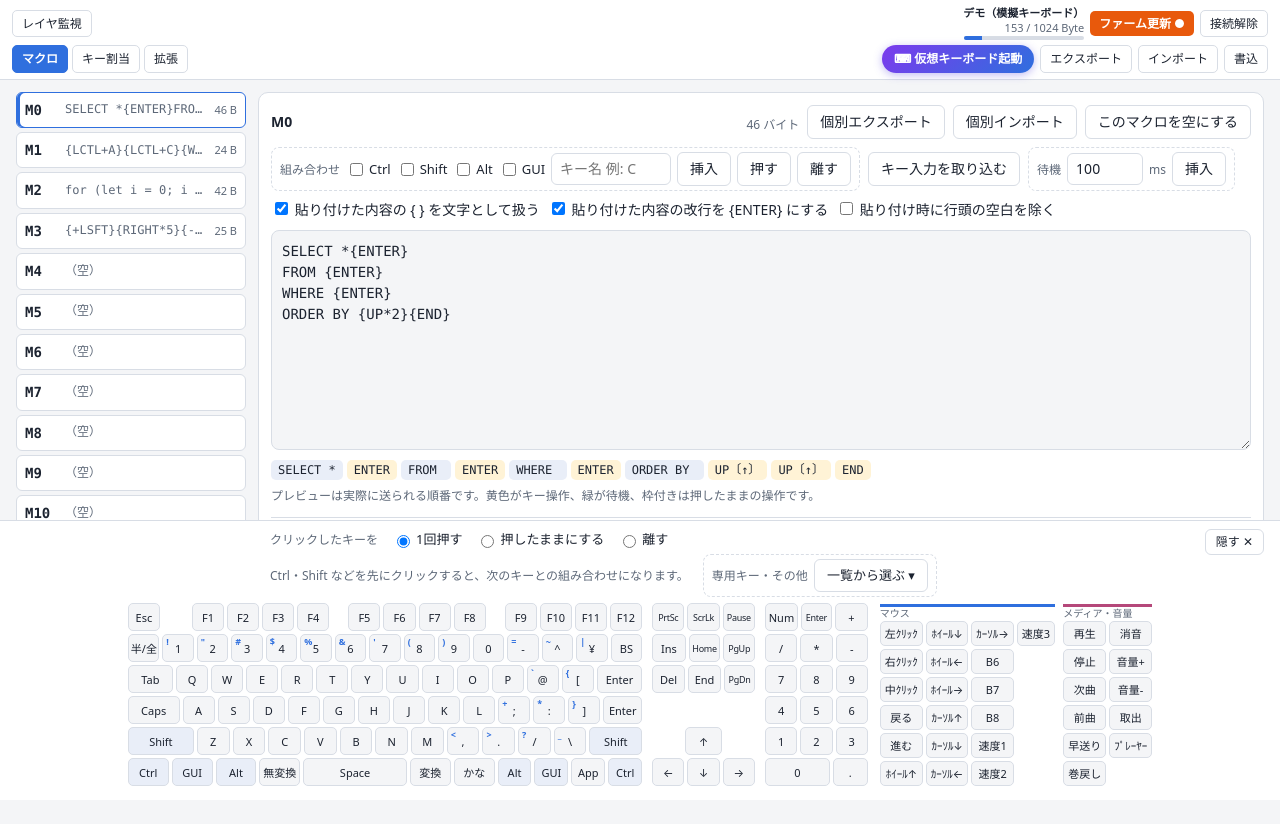
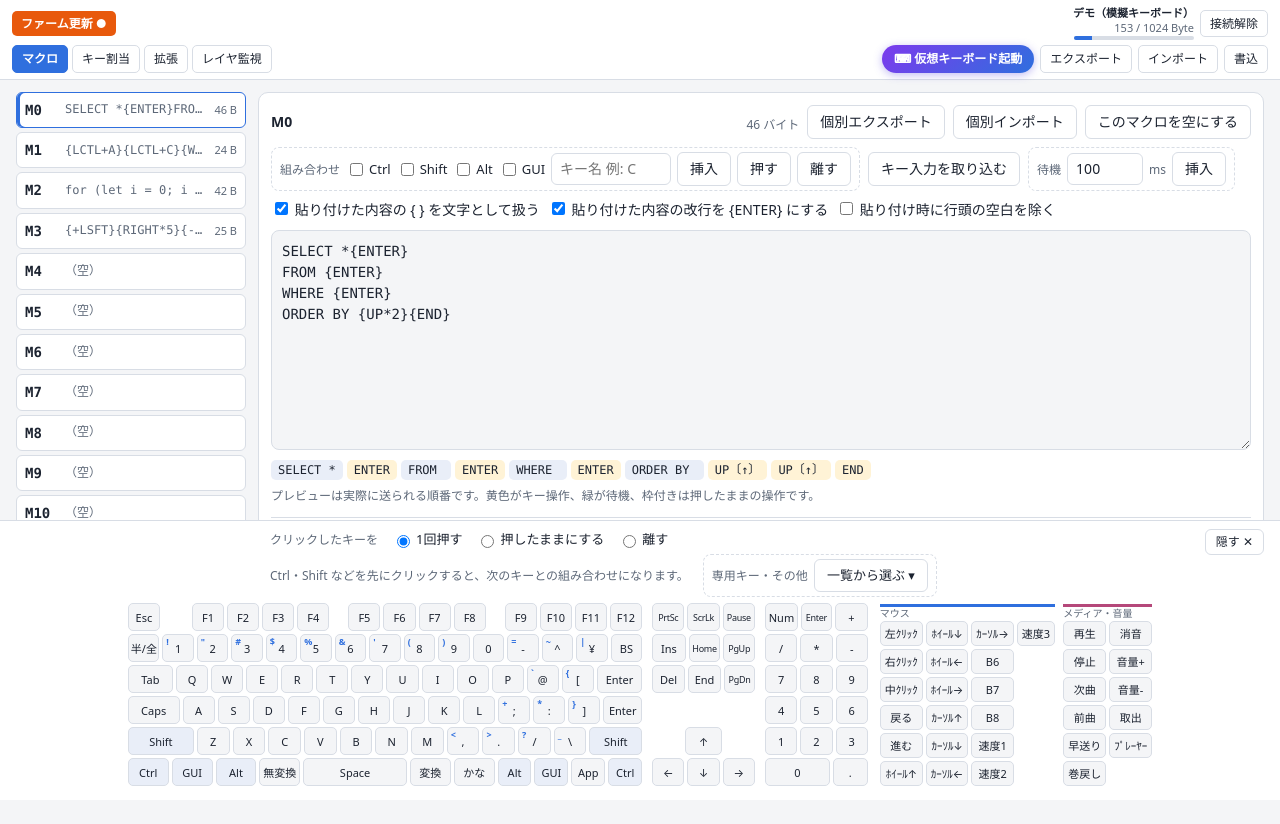
Before and after one commit to OogamiZin/KeyBord-ogm10-Jupiter, a plain HTML site: page docs/index.html in a window 1280 px wide. Both pictures are taken after a click on the button "デモで試す". Drawn offline with Linux system fonts and the light colour scheme.

Commit message:
Config tool: ファーム更新 at the top left; レイヤ監視 back after 拡張
Co-Authored-By: Claude Opus 5.5 <noreply@anthropic.com>
Claude-Session: https://claude.ai/code/session_01UKjSLPkYgzcvRUAh6AKyUA

```diff
--- a/docs/index.html
+++ b/docs/index.html
@@ -341,14 +341,13 @@ body.pip .tlist { grid-template-columns: repeat(auto-fill, minmax(210px, 1fr));
 <body>
 <header>
   <div class="hrow" id="hdrTop">
-    <nav id="modes2" hidden><button id="tabDisp">レイヤ監視</button></nav>
+    <nav id="modes2" hidden><button id="btnFw" class="fwbtn" hidden title="ファームウェアの版の確認と更新">ファーム更新</button></nav>
     <div class="conn">
       <div id="devbox">
         <div id="devName" hidden></div>
         <div id="status">未接続</div>
         <div id="usebar" hidden><div></div></div>
       </div>
-      <button id="btnFw" class="fwbtn" hidden title="ファームウェアの版の確認と更新">ファーム更新</button>
       <button id="btnConnect" class="primary">キーボードに接続</button>
       <button id="btnDemo">デモで試す</button>
     </div>
@@ -358,6 +357,7 @@ body.pip .tlist { grid-template-columns: repeat(auto-fill, minmax(210px, 1fr));
       <button id="tabMacro" class="on">マクロ</button>
       <button id="tabKeys">キー割当</button>
       <button id="tabExt">拡張</button>
+      <button id="tabDisp">レイヤ監視</button>
     </nav>
     <div class="conn">
       <button id="btnVj" class="vjbtn" hidden title="クリックで動かせる ogm10-Jupiter を小窓で出します（デモ中のみ）">⌨ 仮想キーボード起動</button>
```
Also changed, not shown: 1 other file.
